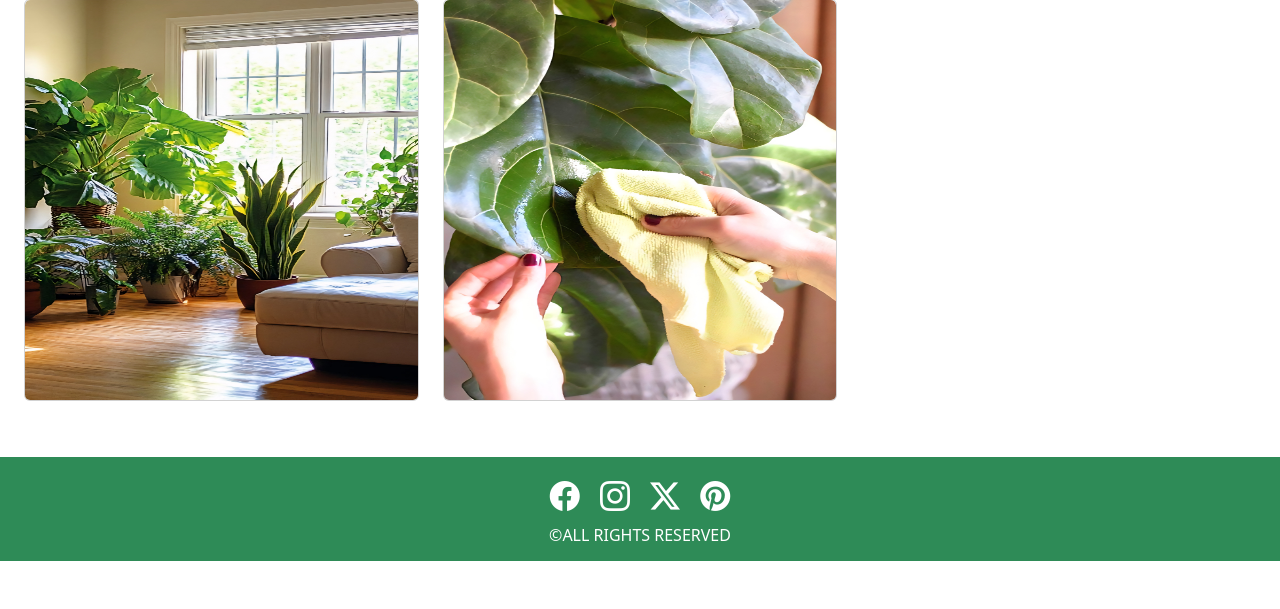
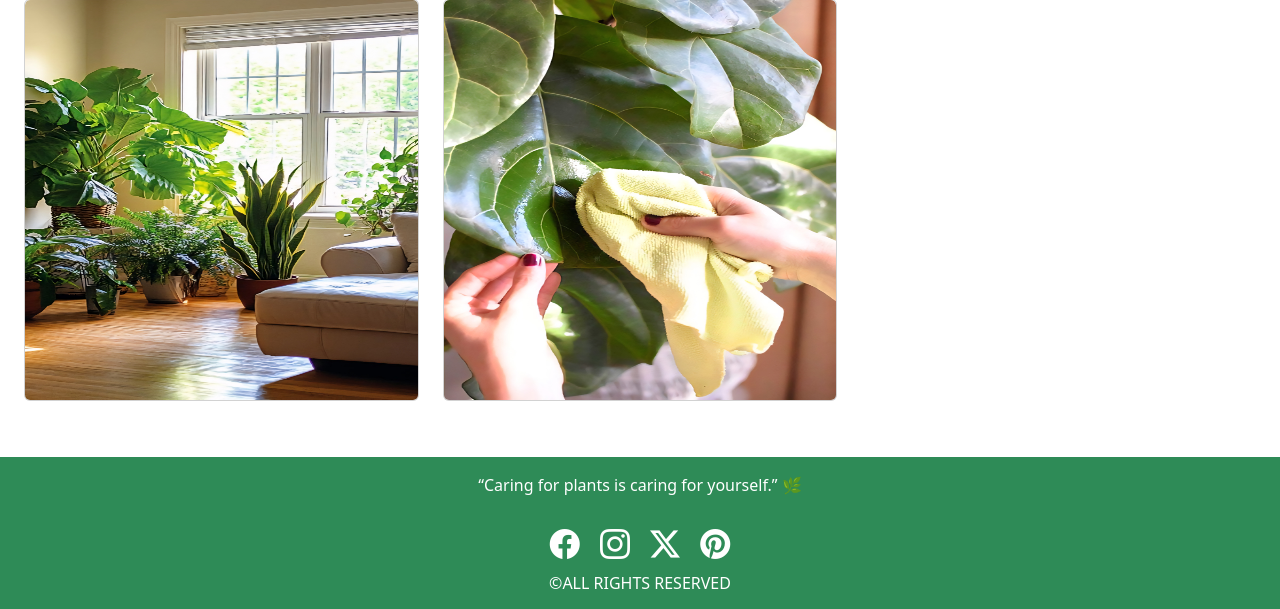
Before and after one commit to KRITIKA-l/PlantX, a Django app: page / in a window 1280 px wide. Shown: the part 768-1377 px from the top of the page. Before the commit the page ends 1329 px from the top, so only its background shows below. Run offline with Django 5.2, Linux system fonts and the light colour scheme; data comes from the database, SQL or seed files in the repository.

Commit message:
'update'

```diff
--- a/plant/templates/plant/footer.html
+++ b/plant/templates/plant/footer.html
@@ -9,6 +9,9 @@
 </head>
 <body>
     <div class="container-fluid text-center mt-2 py-2" style="background-color: #2E8B57;">
+        <div class="row mt-2" style="color: white;">
+            <p>“Caring for plants is caring for yourself.” 🌿</p>
+        </div>
         <div class="row mt-2">
             <span>
                 <a href="https://www.facebook.com/"><i class="bi bi-facebook mx-2" style="color: white; font-size: 30px;"></i></a>
```
